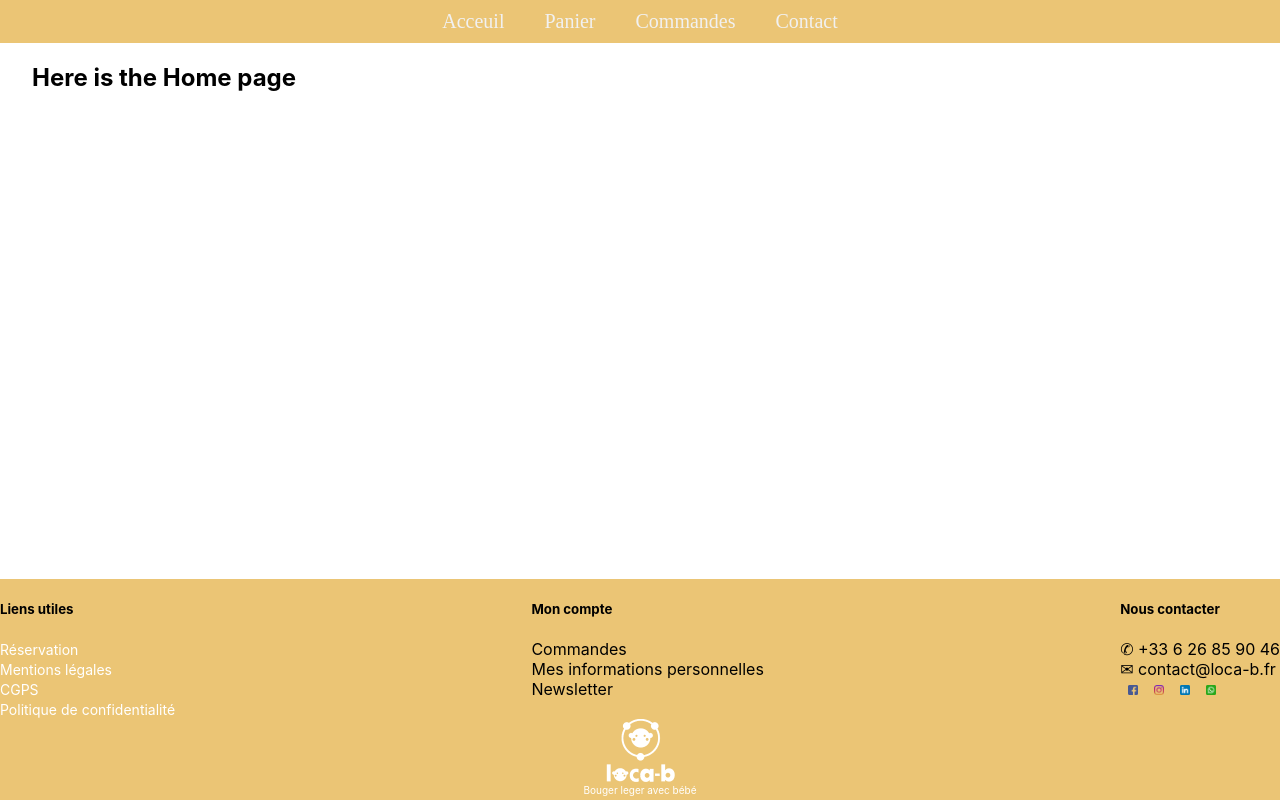
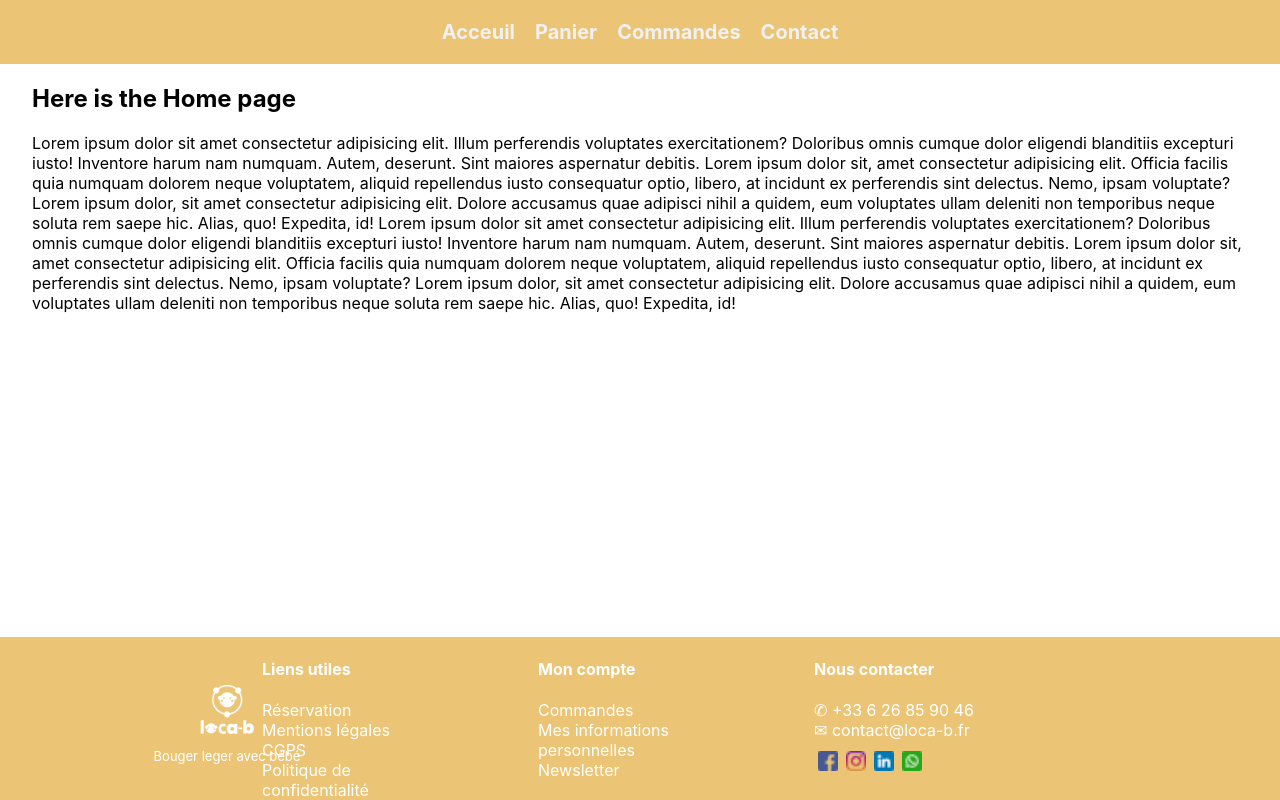
Before and after one commit to ComicScrip/locab, a Next.js app: page / in a window 1280 px wide. Built offline with nearby package versions, Linux system fonts and the light colour scheme.

Commit message:
navbar modified

```diff
--- a/components/Container/layout.js
+++ b/components/Container/layout.js
@@ -3,10 +3,10 @@ import Footer from "../Footer/footer";
 
 export default function container({ children }) {
   return (
-    <div>
+    <>
       <Navbar />
-      {children}
+      <main>{children}</main>
       <Footer />
-    </div>
+    </>
   );
 }
--- a/components/Footer/footer.js
+++ b/components/Footer/footer.js
@@ -9,7 +9,7 @@ export default function footer() {
     <div className={styles.container}>
       <div className={styles.footer}>
         <div>
-          <h5>Liens utiles</h5>
+          <h4 className={styles.footerTitle}>Liens utiles</h4>
           <div className={styles.links}>
             <Link href="/reservation">
               <a>Réservation</a>
@@ -32,7 +32,8 @@ export default function footer() {
           </div>
         </div>
         <div>
-          <h5>Mon compte</h5>
+          <h4 className={styles.footerTitle}>Mon compte</h4>
+          <div className={styles.links}>
             <div>
               <Link href="/commandes">
                 <a>Commandes</a>
@@ -49,60 +50,59 @@ export default function footer() {
               </Link>
             </div>
           </div>
+        </div>
         <div>
-          <h5>Nous contacter</h5>
-          <div>&#9990; +33 6 26 85 90 46 </div>
-          <div>&#9993; contact@loca-b.fr</div>
+          <h4 className={styles.footerTitle}>Nous contacter</h4>
+          <div className={styles.footerContact}>&#9990; +33 6 26 85 90 46 </div>
+          <div className={styles.footerContact}>&#9993; contact@loca-b.fr</div>
 
+          <div className={styles.socialsicons}>
+            <div className={styles.image}>
               <div className={styles.icons}>
-            <div className={styles.image}>
                 <Link href="">
                   <a>
                     <Image
                       src="/icons/facebook.png"
                       alt="facebook"
-                    width={10}
-                    height={10}
-                    className={styles.img_icon}
+                      width={20}
+                      height={20}
                     />
                   </a>
                 </Link>
               </div>
-            <div className={styles.image}>
+            </div>
+            <div className={styles.icons}>
               <Link href="">
                 <a>
                   <Image
                     src="/icons/instagram.png"
                     alt="instagram"
-                    width={10}
-                    height={10}
-                    className={styles.img_icon}
+                    width={20}
+                    height={20}
                   />
                 </a>
               </Link>
             </div>
-            <div className={styles.image}>
+            <div className={styles.icons}>
               <Link href="">
                 <a>
                   <Image
                     src="/icons/linkedin.png"
                     alt="linkedin"
-                    width={10}
-                    height={10}
-                    className={styles.img_icon}
+                    width={20}
+                    height={20}
                   />
                 </a>
               </Link>
             </div>
-            <div className={styles.image}>
+            <div className={styles.icons}>
               <Link href="">
                 <a>
                   <Image
                     src="/icons/whatsapp.png"
                     alt="Whatsapp"
-                    width={10}
-                    height={10}
-                    className={styles.img_icon}
+                    width={20}
+                    height={20}
                   />
                 </a>
               </Link>
--- a/components/Footer/footer.module.css
+++ b/components/Footer/footer.module.css
@@ -1,13 +1,13 @@
 .container {
   background: #ebc575;
   align-items: center;
-  position: fixed;
   left: 0;
   bottom: 0;
   width: 100%;
 }
 .footer {
   display: flex;
+  margin: auto 8px;
   justify-content: space-between;
 }
 .logo {
@@ -22,15 +22,41 @@
   font-size: x-small;
   color: white;
 }
-.icons {
+.socialsicons {
   display: flex;
 }
-.image {
-  margin: auto 8px;
+.icons {
+  margin: 11px 4px;
 }
-.links a {
-  font-style: normal;
-  font-weight: 400;
-  font-size: 14px;
-  color: white;
+.links a,
+.footerContact {
+  color: #ffffff;
+  font-size: 12px;
 }
+.footerTitle {
+  color: #ffffff;
+}
+
+@media screen and (min-width: 768px) {
+  .container {
+    display: flex;
+    position: fixed;
+    padding: 0 200px;
+    flex-direction: row-reverse;
+    justify-content: space-between;
+  }
+  .footer {
+    margin-right: 100px;
+    display: grid;
+    grid-template-columns: repeat(3, 1fr);
+    grid-gap: 110px;
+  }
+  .links a,
+  .footerContact {
+    font-size: 16px;
+  }
+  .logoText {
+    font-size: small;
+    padding-top: 50px;
+  }
+}
--- a/components/Navbar/navbar.module.css
+++ b/components/Navbar/navbar.module.css
@@ -1,21 +1,17 @@
 .navbar {
-  padding: 10px;
-  background: #ebc575;
   display: flex;
   width: 100%;
-  font-family: "Russo One";
+  height: 8vh;
+  align-items: center;
+  background: #ebc575;
   justify-content: center;
   font-size: 20px;
 }
 
 .navbar a {
-  margin: 0 20px;
+  padding: 0 10px;
   color: #f1f1f1;
   list-style: none;
   text-decoration: none;
+  font-weight: bold;
 }
-
-/* .navbar a:hover {
-    background-color: orange;
-    border-radius: 2px;
-} */
--- a/pages/index.js
+++ b/pages/index.js
@@ -13,6 +13,26 @@ export default function Home() {
       </Head>
       <main>
         <h2>Here is the Home page</h2>
+        Lorem ipsum dolor sit amet consectetur adipisicing elit. Illum
+        perferendis voluptates exercitationem? Doloribus omnis cumque dolor
+        eligendi blanditiis excepturi iusto! Inventore harum nam numquam. Autem,
+        deserunt. Sint maiores aspernatur debitis. Lorem ipsum dolor sit, amet
+        consectetur adipisicing elit. Officia facilis quia numquam dolorem neque
+        voluptatem, aliquid repellendus iusto consequatur optio, libero, at
+        incidunt ex perferendis sint delectus. Nemo, ipsam voluptate? Lorem
+        ipsum dolor, sit amet consectetur adipisicing elit. Dolore accusamus
+        quae adipisci nihil a quidem, eum voluptates ullam deleniti non
+        temporibus neque soluta rem saepe hic. Alias, quo! Expedita, id! Lorem
+        ipsum dolor sit amet consectetur adipisicing elit. Illum perferendis
+        voluptates exercitationem? Doloribus omnis cumque dolor eligendi
+        blanditiis excepturi iusto! Inventore harum nam numquam. Autem,
+        deserunt. Sint maiores aspernatur debitis. Lorem ipsum dolor sit, amet
+        consectetur adipisicing elit. Officia facilis quia numquam dolorem neque
+        voluptatem, aliquid repellendus iusto consequatur optio, libero, at
+        incidunt ex perferendis sint delectus. Nemo, ipsam voluptate? Lorem
+        ipsum dolor, sit amet consectetur adipisicing elit. Dolore accusamus
+        quae adipisci nihil a quidem, eum voluptates ullam deleniti non
+        temporibus neque soluta rem saepe hic. Alias, quo! Expedita, id!
       </main>
     </div>
   );
```
Lines whose indentation alone changed are shown as unchanged.
